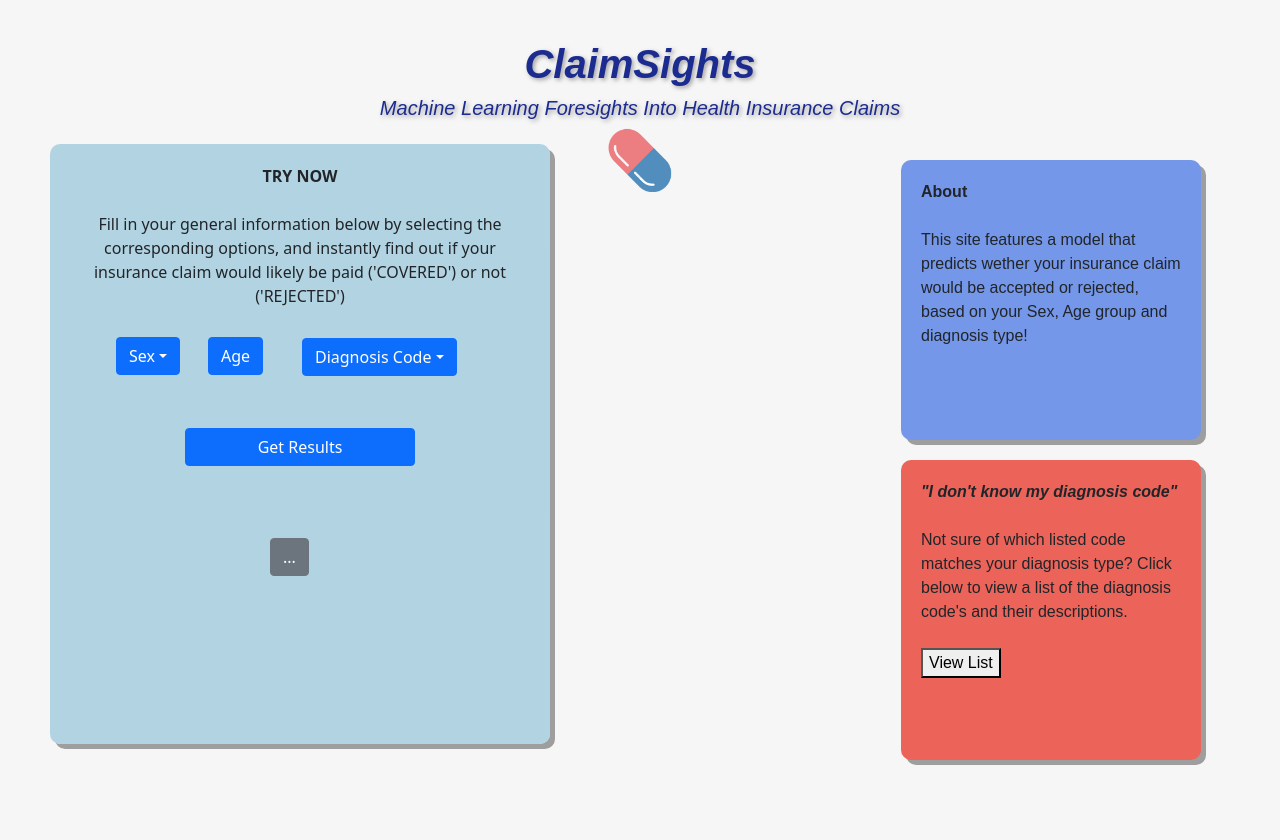
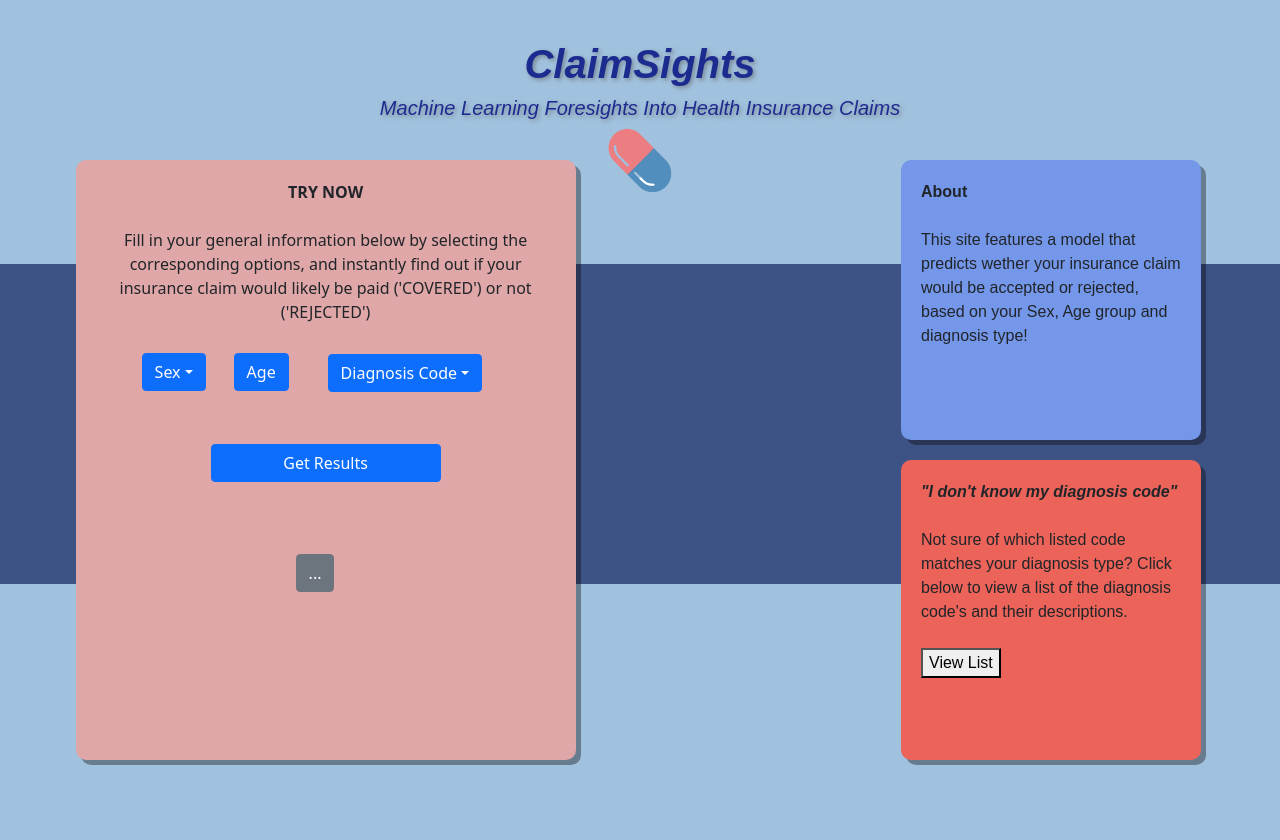
Before and after one commit to Yasmin-9/ClaimSights, a Flask app: page / in a window 1280 px wide. Run offline with Flask 3, Linux system fonts and the light colour scheme; some libraries are stand-ins or nearby versions.

Commit message:
color touch ups

```diff
--- a/Deployment/static/style.css
+++ b/Deployment/static/style.css
@@ -2,7 +2,7 @@
 
 body {
     font-family: Arial, sans-serif;
-    background-color: #f6f6f6 !important;
+    background-color: #91b8d9d8 !important;
     margin: 0;
     padding: 0;
 }
@@ -102,9 +102,17 @@ h3 {
     border-radius: 10px;
 }
 
+.artsy {
+  background-color: /*#378edad8*/ #3e5385;
+  height: 40vh;
+}
 .calculator-text {
+    top: 20%;
+    left: 2%;
+    bottom: 20%;
+    position: absolute;
     margin-left: 50px;
-    background-color: #a7cfdfd8;
+    background-color: #dfa7a7;
     padding: 20px;
     width: 500px;
     height: 75vh;
@@ -147,6 +155,9 @@ h3 {
     border-radius: 4px;
   }
 
+
+
+
 /* Styles for home page button */
 .button-return {
     position: absolute;
--- a/Deployment/templates/website.html
+++ b/Deployment/templates/website.html
@@ -68,6 +68,13 @@
 <br>
 <br>
 <br>
+<br>
+<br>
+<br>
+<br>
+<br>
+<div class="artsy">
+</div>
     <div class="calculator-wrapper">
       <div class="calculator-text">
         <div style="text-align: center;">
@@ -375,6 +382,7 @@
     </div>
 
 
+
   <!-- jQuery framework-->
   <script src="https://code.jquery.com/jquery-3.5.1.slim.min.js"></script>
   <!-- Popper.JS/Floating UI framework-->
```
